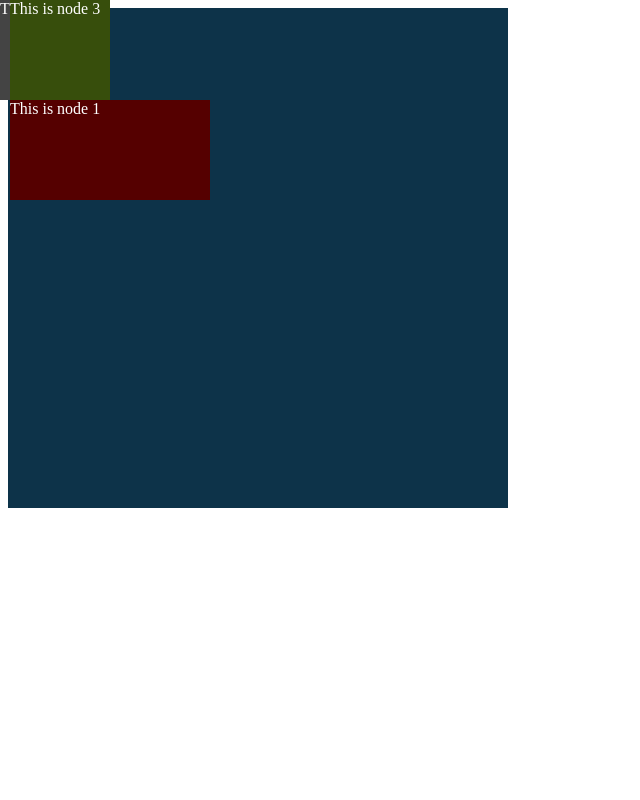
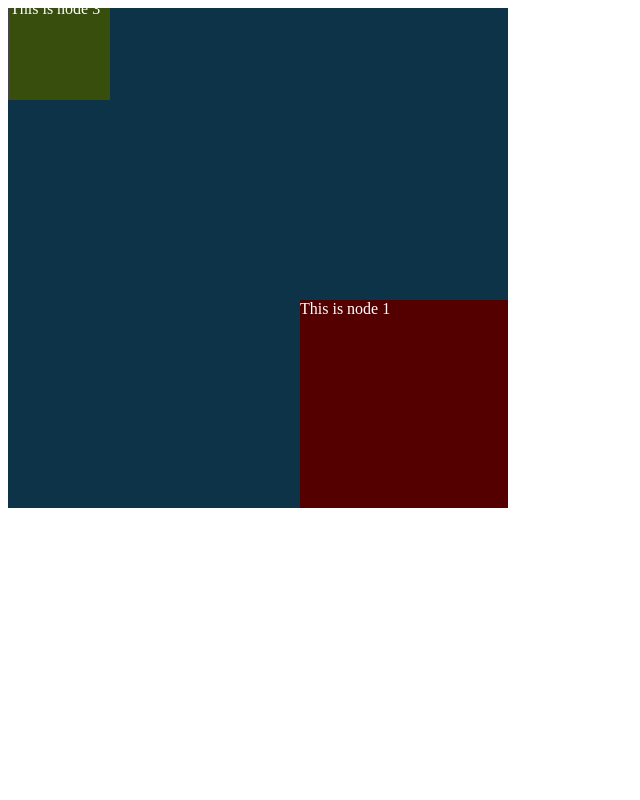
Before and after one commit to shaunwest/agencyjs, a website: page public/demo.html in a window 1280 px wide. Shown: the whole page, without its empty margins (0-640 px from the left). Drawn offline with Linux system fonts and the light colour scheme.

Commit message:
-added translate3d for perf -viewport clips contents -added "maximize" attribute to nodes

```diff
--- a/public/demo.html
+++ b/public/demo.html
@@ -9,7 +9,6 @@
         #node1 {
             left: 10px;
             top: 100px;
-            width: 200px;
             background-color: #550000;
         }
 
@@ -29,7 +28,7 @@
 </head>
 <body>
     <aj-viewport>
-        <div data-ajnode="" id="node1">
+        <div data-ajnode="" id="node1" data-maximize="true">
             This is node 1
         </div>
 
--- a/public/js/agencyjs/agency.js
+++ b/public/js/agencyjs/agency.js
@@ -8,14 +8,14 @@ agency.start = function() {
     var STYLES = '<style type="text/css">' +
         '.aj-base { font-family: sans-serif }' +
         '.aj-debug { position: absolute; color: white; background-color: black; width: 32px; height: 25px; }' +
-        '.aj-viewport { width: 500px; height: 500px; background-color: #0d3349; }' +
+        '.aj-viewport { position: relative; width: 500px; height: 500px; background-color: #0d3349; overflow: hidden;}' +
         '.aj-node { position: absolute; color: white; width: 100px; height: 100px; ' +
             'transform:translate3d(0,0,0);' +
             '-ms-transform:translate3d(0,0,0);' +
             '-webkit-transform:translate3d(0,0,0); }' +
         ' </style>';
 
-    var nodeSpeed = 5;
+    var nodeSpeed = 10;
 
     init();
 
@@ -34,7 +34,7 @@ agency.start = function() {
         agency.chrono.init(60, update, draw);
 
         // delay startup
-        setTimeout($.proxy(agency.chrono.start, agency.chrono), 200);
+        setTimeout($.proxy(agency.chrono.start, agency.chrono), 500);
     }
 
     function createStyles() {
@@ -64,15 +64,13 @@ agency.start = function() {
         var $node = action.$node,
             nodeX = $node.offset().left,
             nodeY = $node.offset().top,
-            diffX = 0,
-            diffY = 0,
             speedX = nodeSpeed,
             speedY = nodeSpeed,
             offsetX = nodeX,
-            offsetY = nodeY;
+            offsetY = nodeY,
+            diffX = action.deltaX - action.distanceX,
+            diffY = action.deltaY - action.distanceY;
 
-
-        diffX = action.deltaX - action.distanceX;
         if(diffX != 0) {
             speedX = Math.min(speedX, Math.abs(diffX));
             if(action.deltaX > 0) {
@@ -84,7 +82,6 @@ agency.start = function() {
             }
         }
 
-        diffY = action.deltaY - action.distanceY;
         if(diffY != 0) {
             speedY = Math.min(speedY, Math.abs(diffY));
             if(action.deltaY > 0) {
@@ -95,16 +92,6 @@ agency.start = function() {
                 action.distanceY -= speedY;
             }
         }
-
-
-        /*if(action.deltaY) {
-            diffY = action.deltaY - action.distanceY;
-            if(action.distanceY < diffY) {
-                diffY = Math.min(diffY, nodeSpeed);
-                offsetY = (action.deltaY > 0) ? nodeY - diffY : nodeY + diffY;
-                action.distanceY += diffY;
-            }
-        }*/
 
         $node.offset({left: offsetX, top: offsetY});
 
@@ -153,12 +140,21 @@ agency.start = function() {
         var nodes = [];
 
         $parent.children("div[data-ajnode='']").each(function() {
-            var $node = $(this);
+            var $node = $(this),
+                maximize = ($node.attr("data-maximize")) ? true : false;
+
             $node.addClass("aj-node");
+            if(maximize) {
+                $node.width($parent.width());
+                $node.height($parent.height());
+            }
 
             nodes.push({
                 $node: $node,
-                childNodes: getNodes($node)
+                childNodes: getNodes($node),
+                props: {
+                    maximize: maximize
+                }
             });
         });
 
--- a/public/js/main.js
+++ b/public/js/main.js
@@ -1,10 +1,9 @@
 /**
  * Created by shaun on 1/12/14.
  */
-
-
 $(document).ready(function() {
     agency.start();
 
     agency.move("#node2", 0, 0);
+    agency.move("#node1", 300, 200);
 });
```
